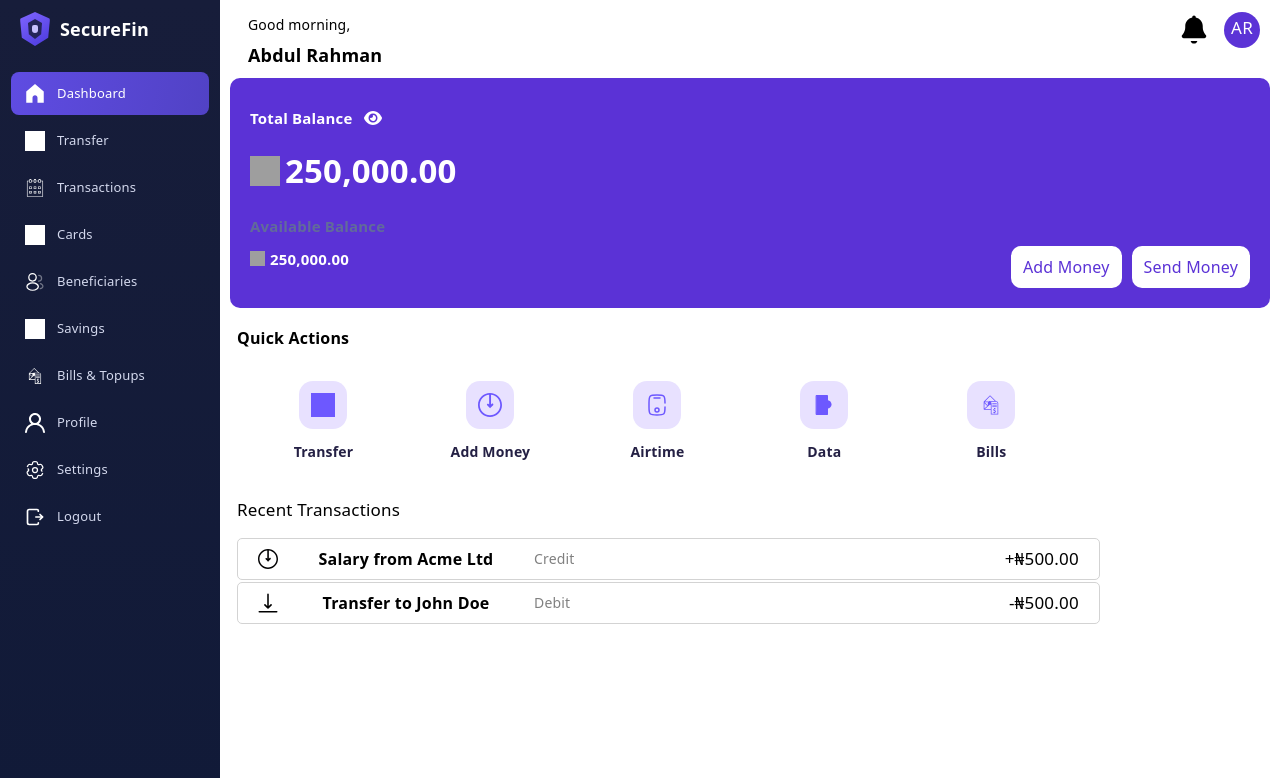
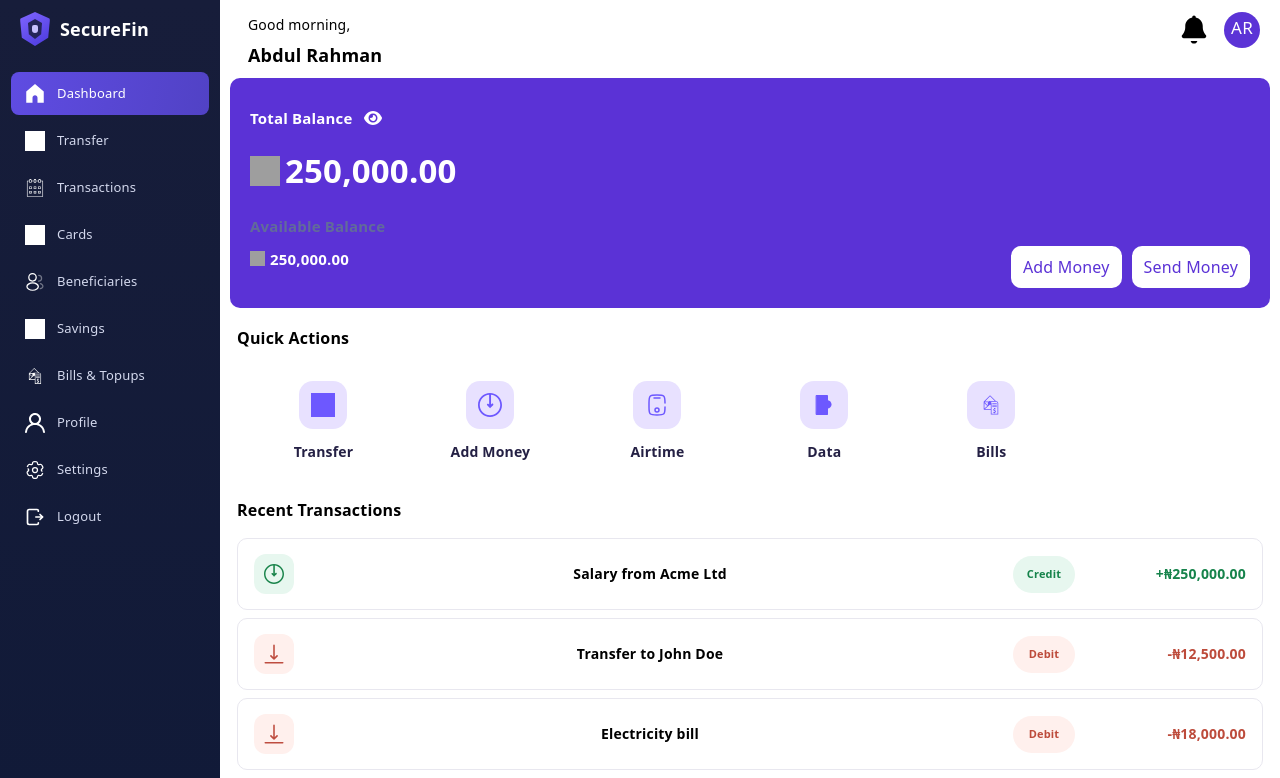
Before and after one commit to Ayomidetimi/Secure-fin, a React (Vite) app: page /dashboard in a window 1280 px wide. Shown: the top 778 px of the page. Built offline with nearby package versions, Linux system fonts and the light colour scheme; grey boxes are pictures that could not be loaded.

Commit message:
add collor to the transaction status

```diff
--- a/src/pages/dashboardpage/dashboardTransactions.css
+++ b/src/pages/dashboardpage/dashboardTransactions.css
@@ -4,45 +4,141 @@
   margin: 17px;
   gap: 15px;
   min-width: 0;
+}
 
+.dashboard-transactions > p {
+  font-size: 16px;
+  font-weight: 700;
 }
 
 .transactions-container {
   display: grid;
   width: 100%;
-  gap: 2px;
+  gap: 8px;
 }
 
 .transaction-item {
-  display: flex;
-  justify-content: space-between;
+  display: grid;
+  grid-template-columns: 40px minmax(0, 1fr) 76px 148px;
   align-items: center;
-  width: 80%;
-  border : 1px solid rgba(211, 211, 211, 1);
-  height: 40px;
-  padding: 0 20px;
-  border-radius: 5px;
+  gap: 16px;
+  width: 100%;
+  min-height: 72px;
+  padding: 12px 16px;
+  border: 1px solid #e8e7ef;
+  border-radius: 10px;
+  background-color: #fff;
+  box-sizing: border-box;
 }
 
-.transaction-details {
-  display: flex;
-  align-items: center;
-  gap: 28px;
+.transaction-icon {
+  display: grid;
+  width: 40px;
+  height: 40px;
+  place-items: center;
+  border-radius: 12px;
+}
+
+.transaction-icon-credit {
+  background-color: #e7f7ef;
+}
+
+.transaction-icon-credit img {
+  filter: brightness(0) saturate(100%) invert(39%) sepia(43%) saturate(760%) hue-rotate(95deg) brightness(94%) contrast(91%);
+}
+
+.transaction-icon-debit {
+  background-color: #fff0ed;
+}
+
+.transaction-icon-debit img {
+  filter: brightness(0) saturate(100%) invert(39%) sepia(29%) saturate(1413%) hue-rotate(319deg) brightness(91%) contrast(89%);
+}
+
+.transaction-icon img {
+  width: 20px;
+  height: 20px;
+}
+
+.transaction-title {
+  min-width: 0;
+  margin: 0;
+  overflow: hidden;
+  font-size: 14px;
+  font-weight: 600;
+  text-overflow: ellipsis;
+  white-space: nowrap;
+}
+
+.transaction-type {
+  justify-self: center;
+  min-width: 62px;
+  padding: 5px 9px;
+  border-radius: 999px;
+  font-size: 11px;
+  font-weight: 600;
+  text-align: center;
+  box-sizing: border-box;
+}
+
+.transaction-type-credit {
+  background-color: #e7f7ef;
+  color: #16834b;
+}
+
+.transaction-type-debit {
+  background-color: #fff0ed;
+  color: #bd4b3b;
+}
+
+.transaction-amount {
+  margin: 0;
+  font-size: 14px;
+  font-weight: 700;
+  text-align: right;
+  white-space: nowrap;
+}
+
+.transaction-amount-credit {
+  color: #16834b;
+}
+
+.transaction-amount-debit {
+  color: #bd4b3b;
+}
+
+@media (max-width: 640px) {
+  .dashboard-transactions {
+    margin: 16px 12px;
+  }
+
+  .transaction-item {
+    gap: 10px;
+    padding: 11px 12px;
+    grid-template-columns: 36px minmax(0, 1fr) 64px 112px;
+  }
+
+  .transaction-icon {
+    width: 36px;
+    height: 36px;
+  }
 
 }
 
-.transaction-details p:first-of-type {
-  font-size: 16px;
-  width: 200px;
-  font-weight: 600;
+@media (max-width: 380px) {
+  .transaction-item {
+    gap: 8px;
+    padding: 10px 8px;
+    grid-template-columns: 36px minmax(0, 1fr) 56px 94px;
+  }
 
+  .transaction-type {
+    min-width: 0;
+    padding: 4px 6px;
+    font-size: 10px;
+  }
+
+  .transaction-amount {
+    font-size: 12px;
+  }
 }
-
-.transaction-details p:last-of-type {
-  font-size: 14px;
-  color: gray;
-}
-.transaction-details img {
-  width: 20px;
-  height: 20px;
-}
--- a/src/pages/dashboardpage/dashboardTransactions.jsx
+++ b/src/pages/dashboardpage/dashboardTransactions.jsx
@@ -6,16 +6,46 @@ import "./dashboardTransactions.css";
 function DashboardTransactions() {
   const transactions = [
     {
+      id: "salary",
       img: IncomingTransaction,
       title: "Salary from Acme Ltd",
       transactionType: "Credit",
-      amount: "+₦500.00",
+      amount: "+₦250,000.00",
     },
     {
+      id: "john-transfer",
       img: outgoingTransaction,
       title: "Transfer to John Doe",
       transactionType: "Debit",
-      amount: "-₦500.00",
+      amount: "-₦12,500.00",
+    },
+    {
+      id: "electricity",
+      img: outgoingTransaction,
+      title: "Electricity bill",
+      transactionType: "Debit",
+      amount: "-₦18,000.00",
+    },
+    {
+      id: "jane-transfer",
+      img: IncomingTransaction,
+      title: "Transfer from Jane Smith",
+      transactionType: "Credit",
+      amount: "+₦35,000.00",
+    },
+    {
+      id: "airtime",
+      img: outgoingTransaction,
+      title: "Airtime purchase",
+      transactionType: "Debit",
+      amount: "-₦2,000.00",
+    },
+    {
+      id: "cashback",
+      img: IncomingTransaction,
+      title: "Cashback reward",
+      transactionType: "Credit",
+      amount: "+₦750.00",
     },
   ];
 
@@ -24,23 +54,18 @@ function DashboardTransactions() {
       <p>Recent Transactions</p>
 
       <div className="transactions-container">
-        {transactions.map((transaction, index) => (
-          <div
-            key={index}
-            className="transaction-item"
-          >
-
-            <div className="transaction-details">
-                <img src={transaction.img} alt="" />
-                <p>{transaction.title}</p>
-                <p>{transaction.transactionType}</p>
-
-            </div>
-
-            <p className="transaction-amount">
+        {transactions.map((transaction) => (
+          <div key={transaction.id} className="transaction-item">
+            <span className={`transaction-icon transaction-icon-${transaction.transactionType.toLowerCase()}`}>
+              <img src={transaction.img} alt="" />
+            </span>
+            <p className="transaction-title">{transaction.title}</p>
+            <span className={`transaction-type transaction-type-${transaction.transactionType.toLowerCase()}`}>
+              {transaction.transactionType}
+            </span>
+            <p className={`transaction-amount transaction-amount-${transaction.transactionType.toLowerCase()}`}>
               {transaction.amount}
             </p>
-
           </div>
         ))}
       </div>
```
